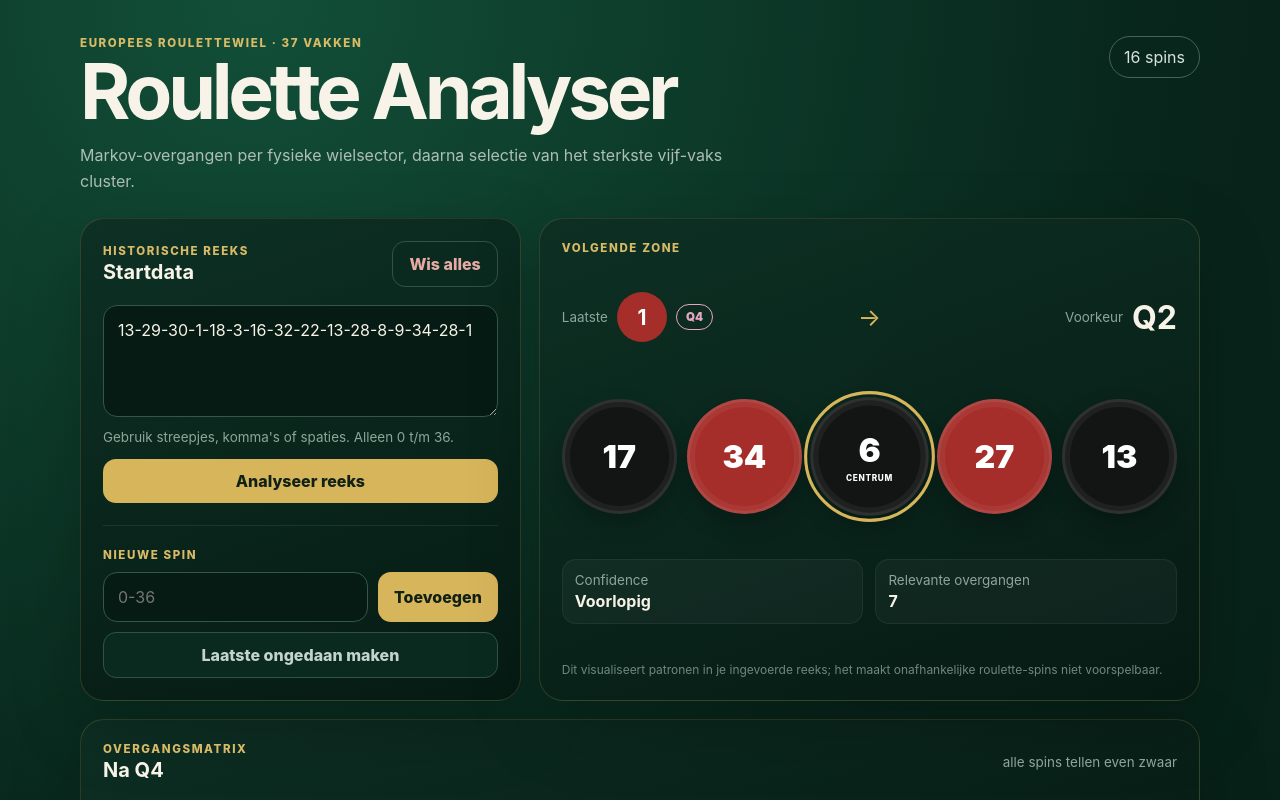
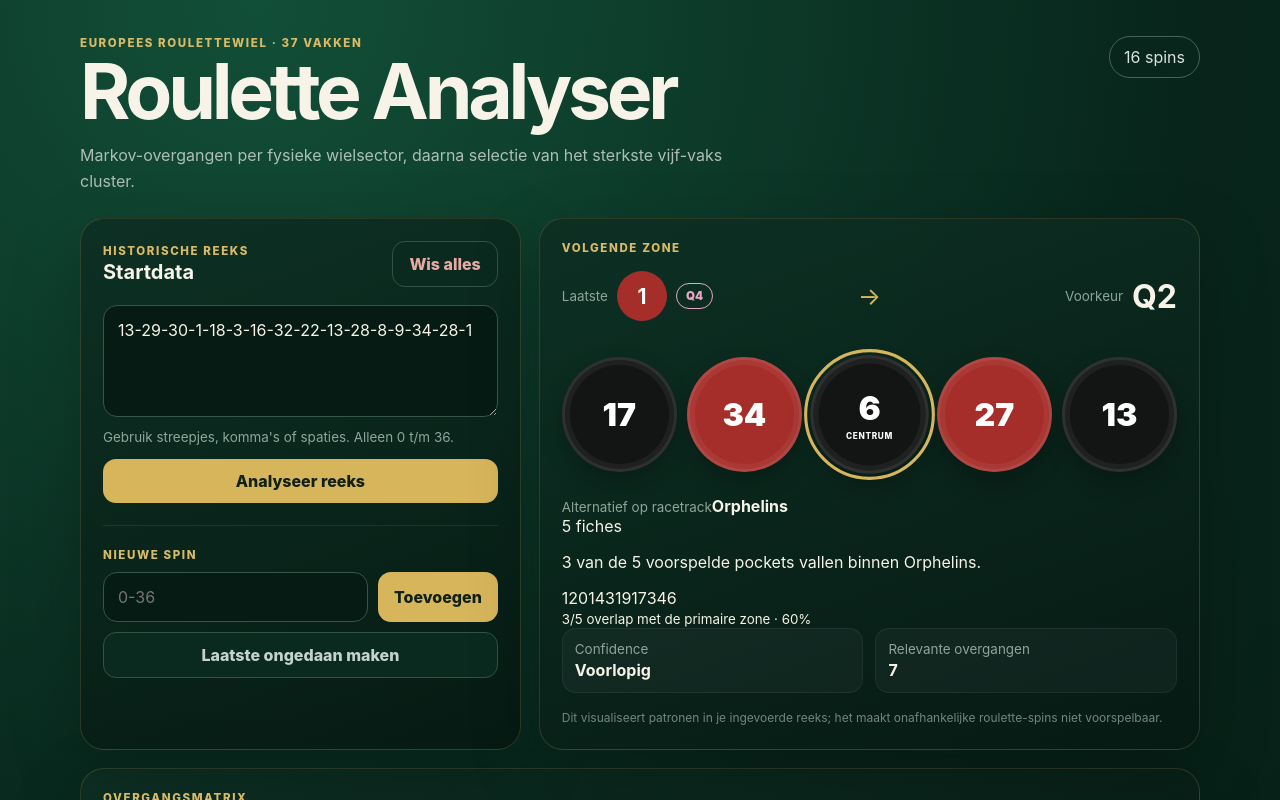
Before and after one commit to rvanheel/roulette-analyser, a Vue app: page / in a window 1280 px wide. Shown: the top 800 px of the page. Built offline with nearby package versions, Linux system fonts and the light colour scheme.

Commit message:
Show racetrack alternative in prediction

```diff
--- a/src/App.vue
+++ b/src/App.vue
@@ -106,6 +106,25 @@ function reset() {
           </div>
         </div>
 
+        <div class="racetrack-alternative">
+          <div class="alternative-head">
+            <div>
+              <span class="muted">Alternatief op racetrack</span>
+              <strong>{{ prediction.alternative.name }}</strong>
+            </div>
+            <span class="alt-chip-count">{{ prediction.alternative.chips }} fiches</span>
+          </div>
+          <p>{{ prediction.alternative.reason }}</p>
+          <div class="alternative-numbers">
+            <span
+              v-for="n in prediction.alternative.numbers"
+              :key="n"
+              :class="[{ overlap: prediction.alternative.overlap.includes(n) }, `alt-${rouletteColor(n)}`]"
+            >{{ n }}</span>
+          </div>
+          <small>{{ prediction.alternative.overlapCount }}/5 overlap met de primaire zone · {{ prediction.alternative.overlapPercentage.toFixed(0) }}%</small>
+        </div>
+
         <div class="confidence">
           <div><span class="muted">Confidence</span><strong>{{ prediction.confidence }}</strong></div>
           <div><span class="muted">Relevante overgangen</span><strong>{{ prediction.relevantTransitions }}</strong></div>
```
